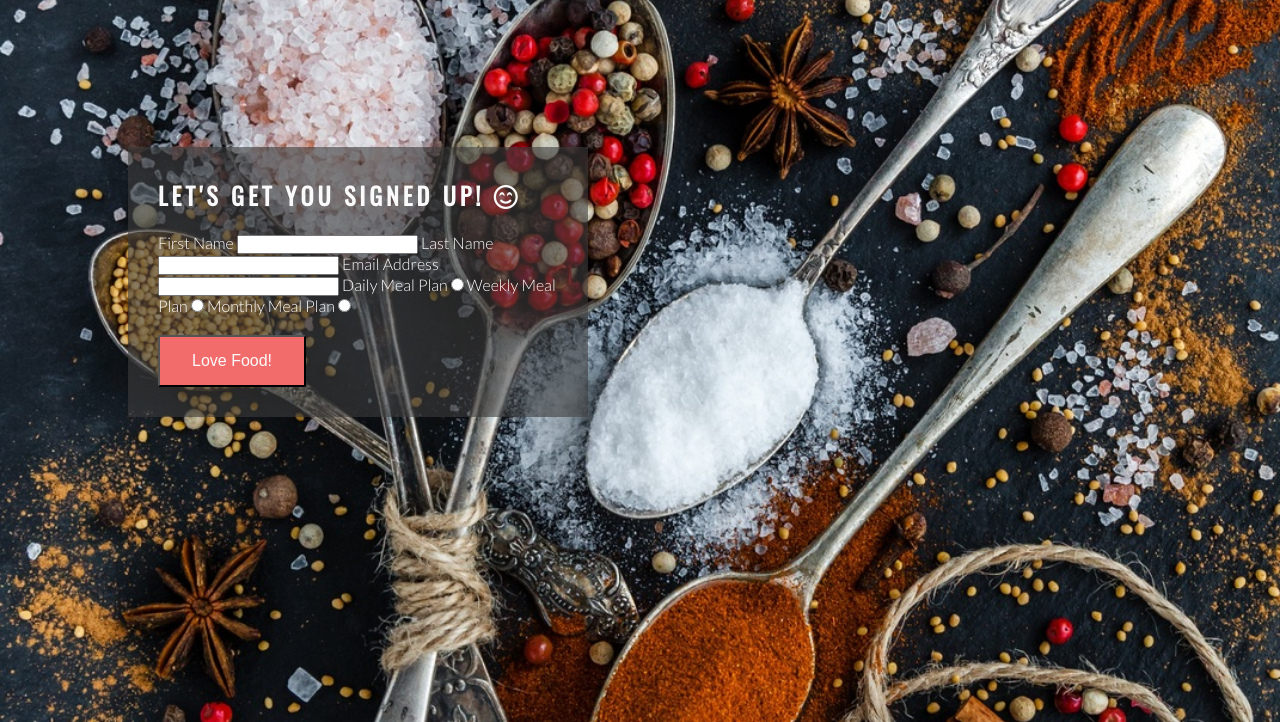
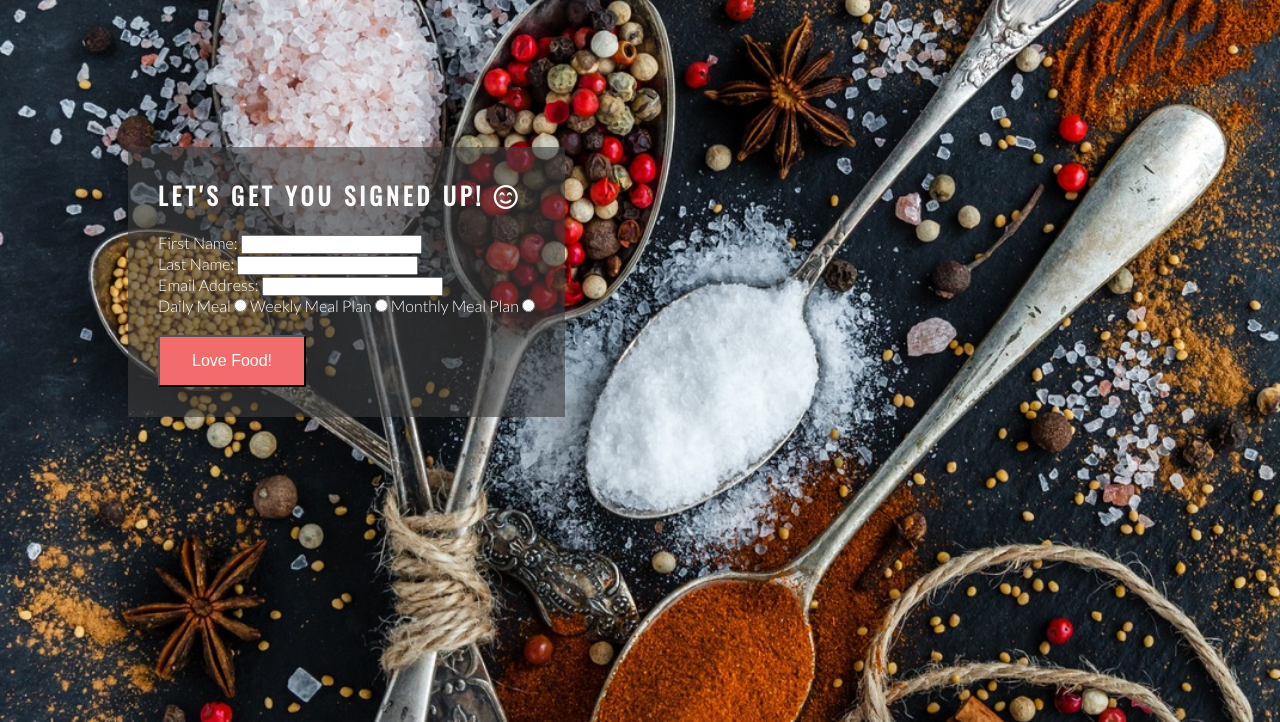
Before and after one commit to dutchmims/Love-Food, a plain HTML site: page signup.html in a window 1280 px wide. Shown: the part 78-800 px from the top of the page. Drawn offline with nearby package versions, Linux system fonts and the light colour scheme.

Commit message:
Add space to the signup input boxes

```diff
--- a/signup.html
+++ b/signup.html
@@ -34,16 +34,22 @@
         <form method="POST" action="https://formdump.codeinstitute.net/" class="signup-form">
             <h2>Let's get you signed up! <i class="fa-sharp fa-regular fa-face-smile-beam"></i></h2>
 
-            <label for="fname">First Name</label>
+            <label for="fname">First Name:</label>
             <input id="fname" name="first_name" type="text" required>
 
-            <label for="lname">Last Name</label>
+            <br>
+
+            <label for="lname">Last Name:</label>
             <input id="lname" name="last_name" type="text" required>
 
-            <label for="email">Email Address</label>
+            <br>
+
+            <label for="email">Email Address:</label>
             <input type="email" id="email" name="email_address" required>
 
-            <label for="daily meal plan">Daily Meal Plan</label>
+            <br>
+
+            <label for="daily meal plan">Daily Meal</label>
             <input type="radio" id="daily" name="menu_preference" value="daily" required>
             <label for="weekly meal plan">Weekly Meal Plan</label>
             <input type="radio" id="weekly" name="menu_preference" value="weekly" required>
```
